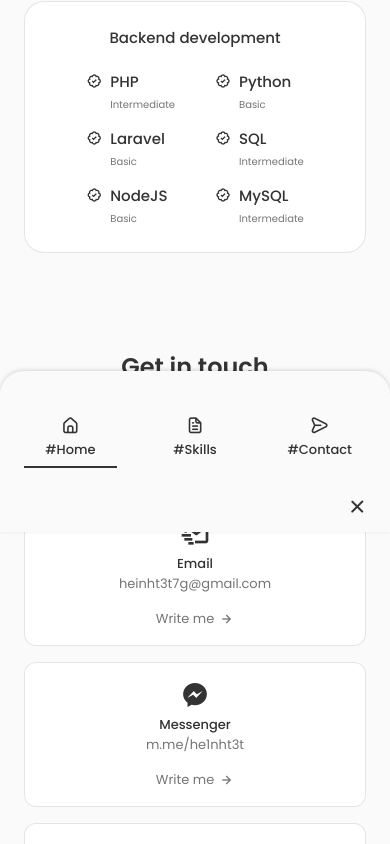
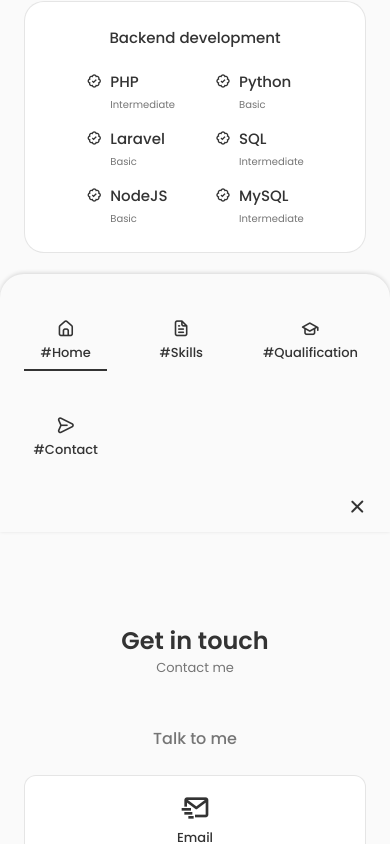
Before and after one commit to he1nht3t/portfolio, a React (Vite) app: page / in a window 390 px wide. Shown: the part 1156-2000 px from the top of the page. Built offline with nearby package versions, Linux system fonts and the light colour scheme.

Commit message:
add qualification

```diff
--- a/src/App.jsx
+++ b/src/App.jsx
@@ -3,6 +3,7 @@
 import Footer from "./components/footer/Footer";
 import Header from "./components/header/Header";
 import Home from "./components/home/Home";
+import Qualification from "./components/qualification/Qualification";
 import ScrollUp from "./components/scrollup/ScrollUp";
 import Skills from "./components/skills/Skills";
 
@@ -14,6 +15,7 @@
       <main className="main">
         <Home />
         <Skills />
+        <Qualification />
         <Contact />
       </main>
 
--- a/src/components/header/Header.jsx
+++ b/src/components/header/Header.jsx
@@ -43,6 +43,23 @@
               </a>
             </li>
 
+            <li
+              className="nav_item"
+              onClick={() => setActiveLink("#qualification")}
+            >
+              <a
+                href="#qualification"
+                className={
+                  ActiveLink === "#qualification"
+                    ? "nav_link active_link"
+                    : "nav_link"
+                }
+              >
+                <i className="uil uil-graduation-cap nav_icon"></i>{" "}
+                #Qualification
+              </a>
+            </li>
+
             <li className="nav_item" onClick={() => setActiveLink("#contact")}>
               <a
                 href="#contact"
--- /dev/null
+++ b/src/components/qualification/Qualification.jsx
@@ -0,0 +1,198 @@
+import React, { useState } from "react";
+import "./qualification.css";
+
+const Qualification = () => {
+  const [toggleState, setToggleState] = useState(0);
+  const toggleTab = (index) => {
+    setToggleState(index);
+  };
+
+  return (
+    <section className="qualification section" id="qualification">
+      <h2 className="section_title">Qualification</h2>
+      <span className="section_subtitle">My personal journey</span>
+
+      <div className="qualification_container container">
+        <div className="qualification_tabs">
+          <div
+            className={
+              toggleState === 1
+                ? "qualification_button qualification_active button_flex"
+                : "qualification_button button_flex"
+            }
+            onClick={() => toggleTab(1)}
+          >
+            <i className="uil uil-graduation-cap qualification_icon"></i>
+            Education
+          </div>
+
+          <div
+            className={
+              toggleState === 2
+                ? "qualification_button qualification_active button_flex"
+                : "qualification_button button_flex"
+            }
+            onClick={() => toggleTab(2)}
+          >
+            <i className="uil uil-briefcase-alt qualification_icon"></i>
+            Experience
+          </div>
+        </div>
+
+        <div className="qualification_sections">
+          <div
+            className={
+              toggleState === 1
+                ? "qualification_content qualification_content-active"
+                : "qualification_content"
+            }
+          >
+            <div className="qualification_data">
+              <div>
+                <h3 className="qualification_title">Korean Language</h3>
+                <span className="qualification_subtitle">
+                  U Zaw Myint(Korean Language Center)
+                </span>
+                <div className="qualification_calender">
+                  <i className="uil uil-calendar-alt">Present</i>
+                </div>
+              </div>
+
+              <div>
+                <span className="qualification_rounder"></span>
+                <span className="qualification_line"></span>
+              </div>
+            </div>
+
+            <div className="qualification_data">
+              <div></div>
+              <div>
+                <span className="qualification_rounder"></span>
+                <span className="qualification_line"></span>
+              </div>
+
+              <div>
+                <h3 className="qualification_title">Web Development</h3>
+                <span className="qualification_subtitle">
+                  Fairway Technology
+                </span>
+                <div className="qualification_calender">
+                  <i className="uil uil-calendar-alt">5.2022 - 8.2022</i>
+                </div>
+              </div>
+            </div>
+
+            <div className="qualification_data">
+              <div>
+                <h3 className="qualification_title">
+                  Electronic and Communication Engineering
+                </h3>
+                <span className="qualification_subtitle">
+                  Technological University ( Hmawbi )
+                </span>
+                <div className="qualification_calender">
+                  <i className="uil uil-calendar-alt">2015 - 2020</i>
+                </div>
+              </div>
+
+              <div>
+                <span className="qualification_rounder"></span>
+                <span className="qualification_line"></span>
+              </div>
+            </div>
+
+            <div className="qualification_data">
+              <div></div>
+              <div>
+                <span className="qualification_rounder"></span>
+                <span className="qualification_line"></span>
+              </div>
+
+              <div>
+                <h3 className="qualification_title">Basic Education</h3>
+                <span className="qualification_subtitle">
+                  B.E.H.S (1), Thingangyun
+                </span>
+                <div className="qualification_calender">
+                  <i className="uil uil-calendar-alt">2011 - 2015</i>
+                </div>
+              </div>
+            </div>
+          </div>
+
+          <div
+            className={
+              toggleState === 2
+                ? "qualification_content qualification_content-active"
+                : "qualification_content"
+            }
+          >
+            <div className="qualification_data">
+              <div>
+                <h3 className="qualification_title"></h3>
+                <span className="qualification_subtitle"></span>
+                <div className="qualification_calender">
+                  <i className="uil uil-"></i>
+                </div>
+              </div>
+
+              <div>
+                <span className="qualification_rounder"></span>
+                <span className="qualification_line"></span>
+              </div>
+            </div>
+
+            <div className="qualification_data">
+              <div></div>
+              <div>
+                <span className="qualification_rounder"></span>
+                <span className="qualification_line"></span>
+              </div>
+
+              <div>
+                <h3 className="qualification_title"></h3>
+                <span className="qualification_subtitle"></span>
+                <div className="qualification_calender">
+                  <i className="uil uil-"></i>
+                </div>
+              </div>
+            </div>
+
+            <div className="qualification_data">
+              <div>
+                <h3 className="qualification_title"></h3>
+                <span className="qualification_subtitle"></span>
+                <div className="qualification_calender">
+                  <i className="uil uil-"></i>
+                </div>
+              </div>
+
+              <div>
+                <span className="qualification_rounder"></span>
+                <span className="qualification_line"></span>
+              </div>
+            </div>
+
+            <div className="qualification_data">
+              <div></div>
+              <div>
+                <span className="qualification_rounder"></span>
+                <span className="qualification_line"></span>
+              </div>
+
+              <div>
+                <h3 className="qualification_title"></h3>
+                <span className="qualification_subtitle"></span>
+                <div className="qualification_calender">
+                  <i className="uil uil-"></i>
+                </div>
+              </div>
+            </div>
+          </div>
+        </div>
+      </div>
+    </section>
+  );
+};
+
+export default Qualification;
--- /dev/null
+++ b/src/components/qualification/qualification.css
@@ -0,0 +1,118 @@
+.qualification_container {
+  max-width: 768px;
+}
+
+.qualification_tabs {
+  display: flex;
+  justify-content: center;
+  margin-bottom: var(--mb-2);
+}
+
+.qualification_button {
+  font-size: var(--h3-font-size);
+  font-weight: var(--font-medium);
+  color: var(--title-color);
+  margin: 0 var(--mb-1);
+  cursor: pointer;
+}
+
+.qualification_button:hover {
+  color: var(--title-color-dark);
+}
+
+.qualification_icon {
+  font-size: 1.8rem;
+  margin-right: var(--mb-0-25);
+}
+
+.qualification_active {
+  color: var(--title-color-dark);
+}
+
+.qualification_sections {
+  display: grid;
+  grid-template-columns: 0.5fr;
+  justify-content: center;
+}
+
+.qualification_content {
+  display: none;
+}
+
+.qualification_content-active {
+  display: block;
+}
+
+.qualification_data {
+  display: grid;
+  grid-template-columns: 1fr max-content 1fr;
+  column-gap: 1.5rem;
+  margin-bottom: var(--mb-1);
+}
+
+.qualification_title {
+  font-size: var(--normal-font-size);
+  font-weight: var(--font-medium);
+}
+
+.qualification_subtitle {
+  display: inline-block;
+  font-size: var(--small-font-size);
+  margin-bottom: var(--mb-1);
+}
+
+.qualification_calender {
+  font-size: var(--small-font-size);
+}
+
+.qualification_rounder {
+  display: inline-block;
+  width: 13px;
+  height: 13px;
+  border-radius: 50%;
+  background-color: var(--text-color);
+}
+
+.qualification_line {
+  display: block;
+  width: 1px;
+  height: 100%;
+  background-color: var(--text-color);
+  transform: translate(6px, -7px);
+}
+
+/*=============== BREAKPOINTS ===============*/
+/* For large devices */
+@media screen and (max-width: 992px) {
+  .qualification_container {
+    margin-left: auto;
+    margin-right: auto;
+  }
+}
+
+/* For medium devices */
+@media screen and (max-width: 768px) {
+  .qualification_container {
+    margin-left: var(--mb-1-5);
+    margin-right: var(--mb-1-5);
+  }
+  .qualification_sections {
+    grid-template-columns: 0.6fr;
+  }
+}
+
+@media screen and (max-width: 576px) {
+  .qualification_sections {
+    grid-template-columns: initial;
+  }
+  .qualification_button {
+    margin: 0 var(--mb-0-75);
+  }
+}
+
+/* For small devices */
+@media screen and (max-width: 350px) {
+  .qualification_data {
+    gap: 0.5rem;
+  }
+}
```
